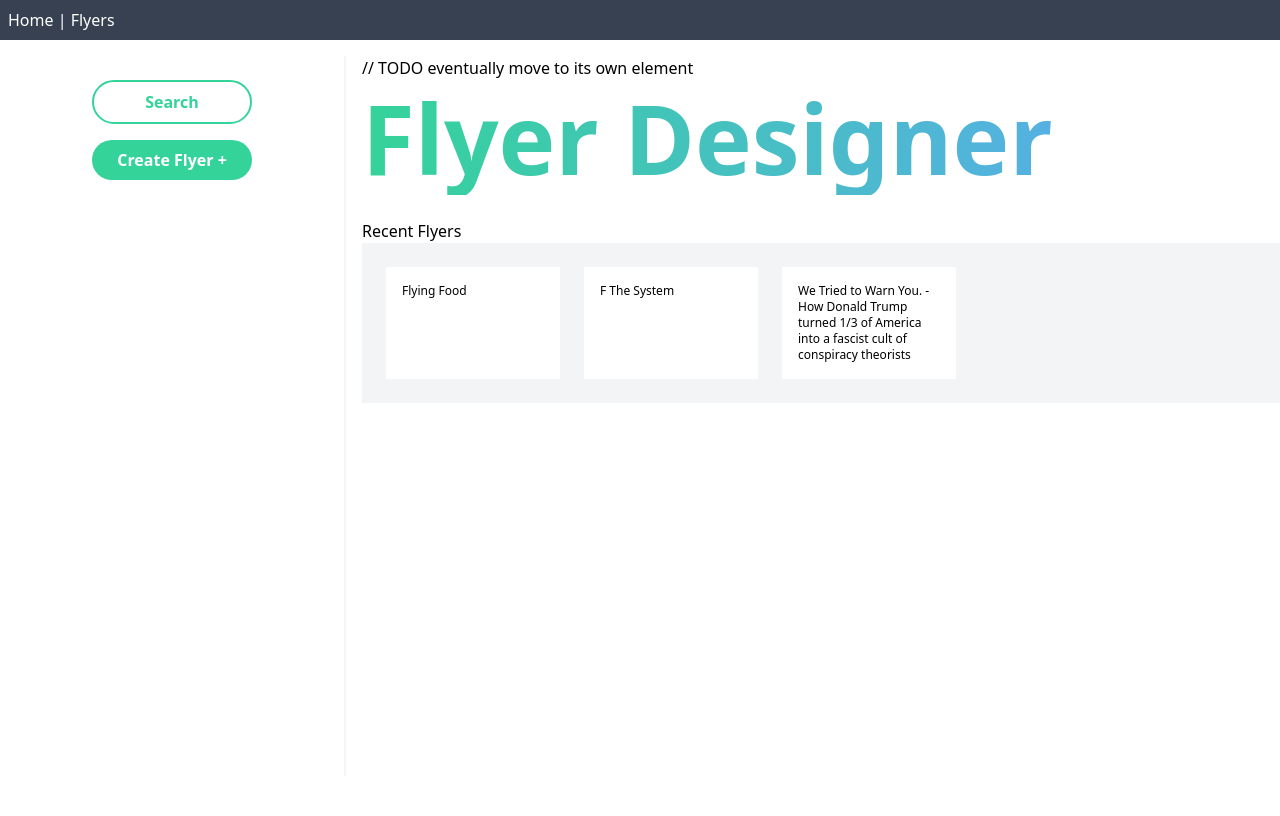
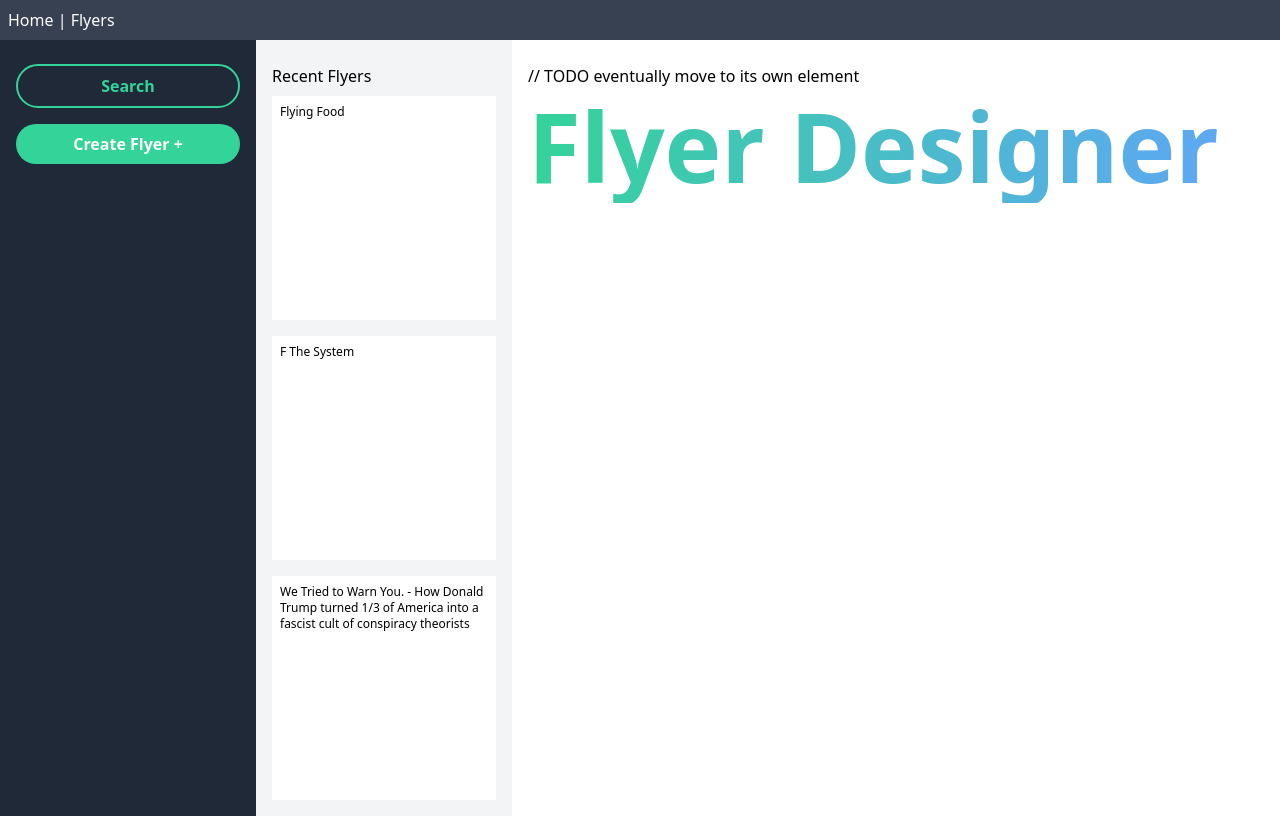
Before and after one commit to aaronmichaelhappe/demo, a Vue app: page /flyers in a window 1280 px wide. Built offline with nearby package versions, Linux system fonts and the light colour scheme; the HTML template or start-up script is replaced by a standard one.

Commit message:
refactor, file struc changes + styles

```diff
--- a/src/router/index.js
+++ b/src/router/index.js
@@ -23,7 +23,7 @@ const routes = [
     // this generates a separate chunk (about.[hash].js) for this route
     // which is lazy-loaded when the route is visited.
     component: () =>
-      import(/* webpackChunkName: "about" */ "../views/FlyersView.vue"),
+      import(/* webpackChunkName: "about" */ "../views/flyers/FlyersView.vue"),
   },
   {
     path: "/flyer-maker",
@@ -32,7 +32,9 @@ const routes = [
     // this generates a separate chunk (about.[hash].js) for this route
     // which is lazy-loaded when the route is visited.
     component: () =>
-      import(/* webpackChunkName: "about" */ "../views/FlyerMakerView.vue"),
+      import(
+        /* webpackChunkName: "about" */ "../views/flyers/FlyerMakerView.vue"
+      ),
   },
 ];
 
--- a/src/stores/books.js
+++ b/src/stores/books.js
@@ -1,5 +1,6 @@
+import { computed, ref } from "vue";
 import { defineStore } from "pinia";
-import { computed, ref } from "vue";
+
 export const useBooksStore = defineStore("books", () => {
   const count = ref(0);
   const name = ref("Eduardo");
--- a/src/stores/flyers.js
+++ b/src/stores/flyers.js
@@ -1,35 +1,22 @@
+import { computed, ref } from "vue";
 import { defineStore } from "pinia";
-import { computed, ref } from "vue";
+import { myFetch } from "@/utils/store-helper.js";
+
 export const useFlyersStore = defineStore("flyers", () => {
-  // pretend DB
+  // TODO move this to pretend DB
   const userTEMP_EXAMPLE = {
     name: "Aaron Happe",
     id: 3,
   };
-  let dbFlyersTEMP_EXAMPLE = [
-    {
-      id: 1,
-      name: "Flying Food",
-      user_id: 1,
-    },
-    {
-      id: 2,
-      name: "F The System",
-      user_id: 1,
-    },
-    {
-      id: 3,
-      name: "We Tried to Warn You. - How Donald Trump turned 1/3 of America into a fascist cult of conspiracy theorists",
-      user_id: 1,
-    },
-  ];
-  const flyers = ref(null);
+
+  const flyers = ref(myFetch("flyers"));
 
   const flyersLength = computed(() =>
     flyers.value !== null ? flyers.value.length : 0
   );
 
   function addFlyer(name) {
+    // TODO check this is the F type i wana use.
     const newFlyer = {
       id: flyersLength.value + 1,
       name: name,
@@ -39,17 +26,17 @@ export const useFlyersStore = defineStore("flyers", () => {
       ...flyers.value,
       { id: flyersLength.value + 1, name: name, user_id: userTEMP_EXAMPLE.id },
     ];
-    dbFlyersTEMP_EXAMPLE = flyers.value;
+
     return newFlyer;
   }
-  function fetchAllFlyers() {
-    dbFlyersTEMP_EXAMPLE;
-    flyers.value = dbFlyersTEMP_EXAMPLE;
+
+  function sliceFlyers(index) {
+    return flyers.value.slice(0, index);
   }
 
   return {
     addFlyer,
-    fetchAllFlyers,
+    sliceFlyers,
     flyers,
     flyersLength,
   };
--- a/src/views/FlyersView.vue
+++ /dev/null
@@ -1,90 +0,0 @@
-<template>
-  <div class="flyers-view container m-2 space-y-2 p-2">
-    <Teleport to="#pre-header-hook">
-      <ModalComp
-        v-if="modalIsVisible"
-        @closeModal="modalIsVisible = false"
-        @okModal="() => handleOKClicked()"
-        @cancelModal="modalIsVisible = false"
-        :okTextValue="'Add Flyer'"
-      >
-        <div class="w-full">
-          <label for="flyer-name">Flyer Name</label>
-          <input
-            v-model="newFlyerName"
-            name="flyer-name"
-            placeholder="Cool Name"
-            class="my-2 w-full border-2 border-gray-200 bg-white p-2"
-          />
-        </div>
-      </ModalComp>
-    </Teleport>
-    <div class="grid h-[90vh] grid-cols-[1fr,3fr] gap-4">
-      <div class="flex flex-col gap-y-4 pt-6">
-        <AmhButton :type="'outline'" class="w-[10rem]">Search</AmhButton>
-        <AmhButton @click="modalIsVisible = true" class="w-[10rem]"
-          >Create Flyer +</AmhButton
-        >
-      </div>
-      <div class="border-l-2 border-gray-100 pl-4">
-        // TODO eventually move to its own element
-        <h1
-          class="mb-6 bg-gradient-to-r from-green-400 to-blue-400 bg-clip-text text-8xl font-extrabold leading-[120%] text-transparent"
-        >
-          Flyer Designer
-        </h1>
-        <div>
-          <h3>Recent Flyers</h3>
-
-          <ul class="no-wrap flex space-x-6 bg-gray-100 p-6">
-            <li
-              v-for="flyer in slicedFlyers"
-              :key="flyer.id"
-              class="w-[20%] bg-white p-4 text-xs"
-            >
-              {{ flyer.name }}
-            </li>
-          </ul>
-
-          <div></div>
-        </div>
-      </div>
-    </div>
-  </div>
-</template>
-
-<script setup>
-import { onMounted, ref } from "vue";
-import { useRouter } from "vue-router";
-import { storeToRefs } from "pinia";
-import ModalComp from "@/components/ModalComp.vue";
-import { useFlyersStore } from "@/stores/flyers";
-import AmhButton from "@/elements/AmhButton.vue";
-
-const store = useFlyersStore();
-const { flyers } = storeToRefs(store);
-const { fetchAllFlyers, addFlyer } = store;
-
-const router = useRouter();
-
-let slicedFlyers = ref(null);
-let newFlyerName = ref("");
-let modalIsVisible = ref(false);
-
-onMounted(() => {
-  fetchAllFlyers();
-  // TODO: not sure about this. Only on mount?
-  slicedFlyers.value = flyers.value.slice(0, 4);
-});
-
-function handleOKClicked() {
-  // TODO instead of adding flyer here maybe add it in next page after sending param? so I can work with the returned object from addFlyer
-  addFlyer(newFlyerName);
-  modalIsVisible = false;
-  // TODO am I doing this right? I don't see params in the next route
-  router.push({
-    path: "/flyer-maker",
-    params: { name: newFlyerName },
-  });
-}
-</script>
--- /dev/null
+++ b/src/views/flyers/FlyersView.vue
@@ -0,0 +1,75 @@
+<template>
+  <!-- <div class="flyers-view container m-2 space-y-2 p-2"> -->
+  <div class="flyers-view container">
+    <Teleport to="#pre-header-hook">
+      <ModalComp
+        v-if="modalIsVisible"
+        @closeModal="modalIsVisible = false"
+        @okModal="() => handleOKClicked()"
+        @cancelModal="modalIsVisible = false"
+        :okTextValue="'Add Flyer'"
+      >
+        <div class="w-full">
+          <label for="flyer-name">Flyer Name</label>
+          <input
+            v-model="newFlyerName"
+            name="flyer-name"
+            placeholder="Cool Name"
+            class="my-2 w-full border-2 border-gray-200 bg-white p-2"
+          />
+        </div>
+      </ModalComp>
+    </Teleport>
+    <!-- // two layouts? -->
+    <div class="grid h-[90vh] grid-cols-[1fr,1fr,3fr]">
+      <div class="bg-gray-800 p-4 pt-6">
+        <div class="flex flex-col gap-y-4">
+          <AmhButton :type="'outline'" class="w-[100%]">Search</AmhButton>
+          <AmhButton @click="modalIsVisible = true" class="w-[100%]"
+            >Create Flyer +</AmhButton
+          >
+        </div>
+      </div>
+      <!-- // switch these out when flyer chosen -->
+      <!-- // change layout when switched? -->
+      <div class="bg-gray-100 p-4 pt-6">
+        <FlyersSearchListPart></FlyersSearchListPart>
+      </div>
+      <div class="p-4 pt-6">
+        <FlyersMainPart></FlyersMainPart>
+      </div>
+    </div>
+  </div>
+</template>
+
+<script setup>
+import { ref } from "vue";
+// import { useRouter } from "vue-router";
+import { storeToRefs } from "pinia";
+import ModalComp from "@/components/ModalComp.vue";
+import AmhButton from "@/elements/AmhButton.vue";
+import { useFlyersStore } from "@/stores/flyers";
+import FlyersMainPart from "../flyers/partials/FlyersMainPart.vue";
+import FlyersSearchListPart from "../flyers/partials/FlyersSearchListPart.vue";
+
+const store = useFlyersStore();
+const { flyers } = storeToRefs(store);
+const { addFlyer } = store;
+console.log(flyers);
+
+// const router = useRouter();
+
+let newFlyerName = ref("");
+let modalIsVisible = ref(false);
+
+function handleOKClicked() {
+  // TODO instead of adding flyer here maybe add it in next page after sending param? so I can work with the returned object from addFlyer
+  addFlyer(newFlyerName);
+  modalIsVisible = false;
+  // TODO am I doing this right? I don't see params in the next route
+  // router.push({
+  //   path: "/flyer-maker",
+  //   params: { name: newFlyerName },
+  // });
+}
+</script>
--- /dev/null
+++ b/src/views/flyers/partials/FlyersMainPart.vue
@@ -0,0 +1,12 @@
+<template>
+  <div class="flyer-main-part">
+    // TODO eventually move to its own element
+    <h1
+      class="mb-6 bg-gradient-to-r from-green-400 to-blue-400 bg-clip-text text-8xl font-extrabold leading-[120%] text-transparent"
+    >
+      Flyer Designer
+    </h1>
+  </div>
+</template>
+
+<script setup></script>
--- /dev/null
+++ b/src/views/flyers/partials/FlyersSearchListPart.vue
@@ -0,0 +1,26 @@
+<template>
+  <div class="flyers-search-list-part">
+    <h3>Recent Flyers</h3>
+
+    <ul class="no-wrap flex flex-col gap-y-4 pt-2">
+      <li
+        v-for="flyer in flyers"
+        :key="flyer.id"
+        class="h-[14rem] bg-white p-2 text-xs"
+      >
+        {{ flyer.name }}
+      </li>
+    </ul>
+  </div>
+</template>
+
+<script setup>
+import { useFlyersStore } from "@/stores/flyers";
+
+const RECENT_FLYERS_LENGTH = 3;
+
+const store = useFlyersStore();
+const { sliceFlyers } = store;
+
+const flyers = sliceFlyers(RECENT_FLYERS_LENGTH);
+</script>
```
Also changed, not shown: src/views/flyers/FlyerMakerView.vue (renamed from src/views/FlyerMakerView.vue).
